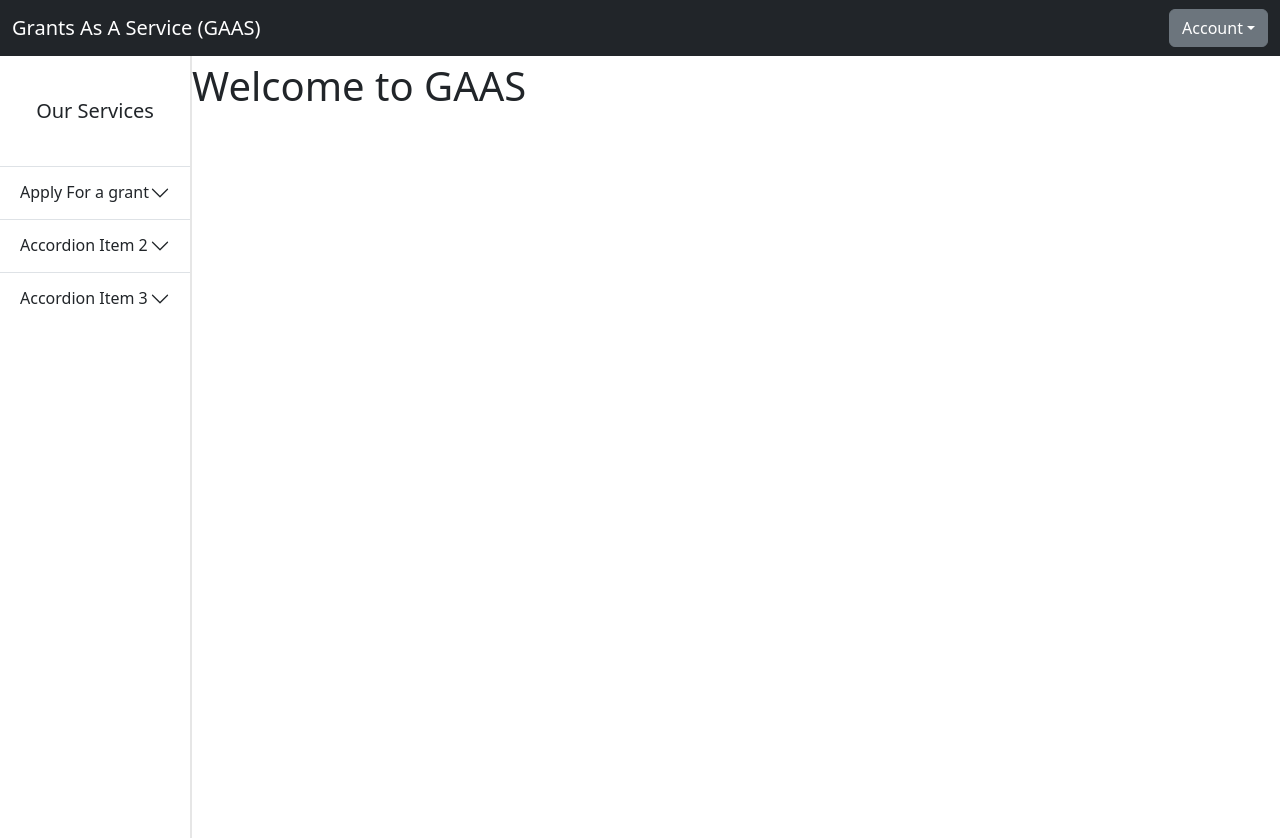
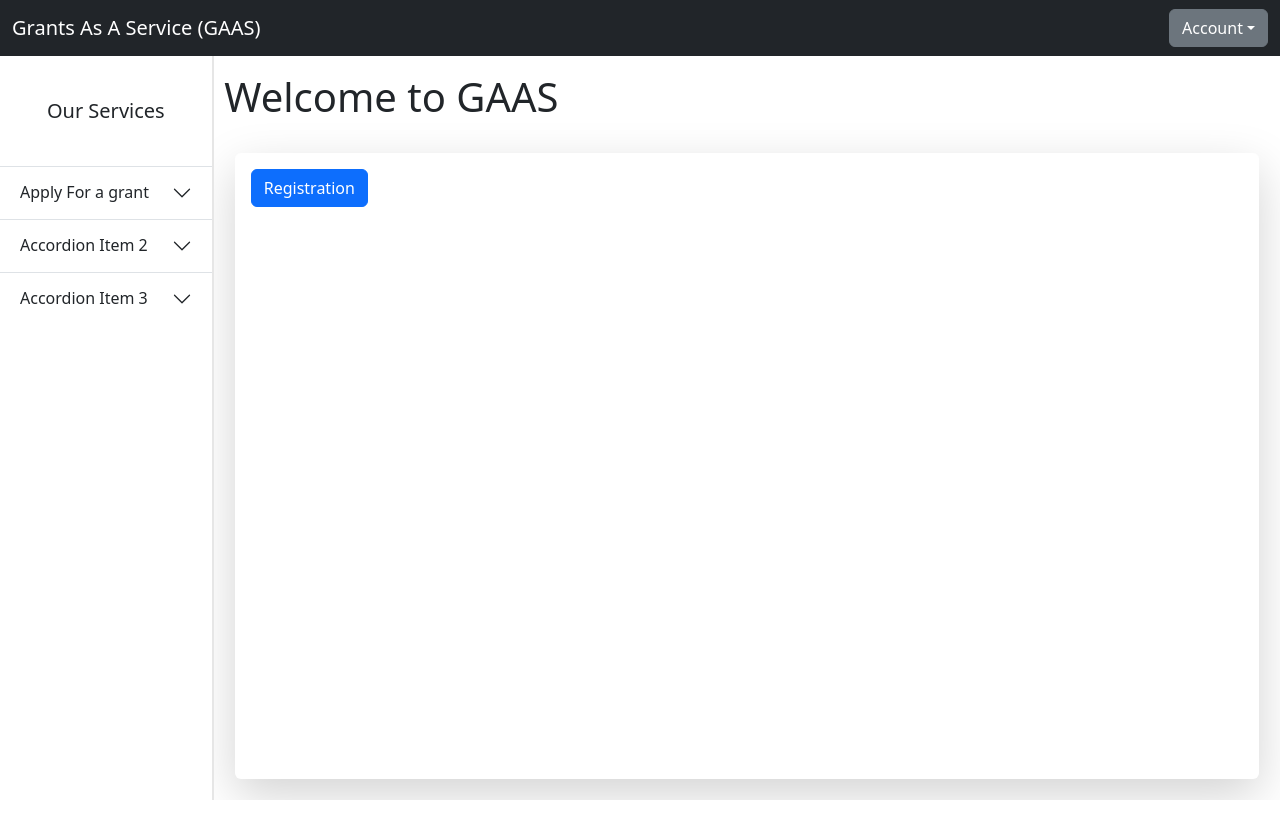
Before and after one commit to Grants-As-A-Service/front-end, a React (Create React App) app: page / in a window 1280 px wide. Shown: the top 838 px of the page. After the commit the page ends 800 px from the top, so only its background shows below. Built offline with nearby package versions, Linux system fonts and the light colour scheme.

Commit message:
added reg page
idk what the inputs are though, also theres two scrol bars gotta fix css

```diff
--- a/public/index.html
+++ b/public/index.html
@@ -1,13 +1,19 @@
 <!DOCTYPE html>
 <html lang="en">
     <head>
+        <link rel="stylesheet" href="https://fonts.googleapis.com/css2?family=Material+Symbols+Outlined:opsz,wght,FILL,GRAD@48,400,0,0" />
         <meta charset="utf-8" />
         <style>
-            html, body{min-height:100%;}
-            body{height:100vh;}
+            html,
+            body {
+                min-height: 100%;
+            }
+            body {
+                height: 100vh;
+            }
         </style>
     </head>
     <body>
-        <div id="root" style="width:100%; height:100%;"></div>
+        <div id="root"></div>
     </body>
 </html>
--- a/src/components/content-stack/NavigationStack.tsx
+++ b/src/components/content-stack/NavigationStack.tsx
@@ -40,5 +40,5 @@ export const NavigationStack = ({ children, intialItem }: { children: React.Reac
         window.dispatchEvent(new CustomEvent("activate-screen", { detail: { args: intialItem } }));
     }, []);
 
-    return <div className="content">{children}</div>;
+    return <div className="fitParent" style={{ overflow: 'auto' }}>{children}</div>;
 };
--- a/src/components/content/Home.tsx
+++ b/src/components/content/Home.tsx
@@ -1,32 +1,31 @@
 import { useContext } from "react";
+import { Button } from "reactstrap";
 import { AuthContext } from "../../providers/AuthProvider";
 import { SwapScreenADT } from "../content-stack/NavigationStack";
 
+const LandingPage = ({ swapScreen }: { swapScreen: SwapScreenADT }) => {
+    return (
+        <div style={{ padding: "1%", height: "100%", width: "100%", display: "flex", flexDirection: "column" }}>
+            <p className="fs-1">Welcome to GAAS</p>
+            <div style={{ padding: "1%", height: "100%" }}>
+                <div className="shadow-lg p-3 mb-5 bg-white rounded fitParent">
+                    <Button color="primary" onClick={() => swapScreen("Registration")}>
+                        Registration
+                    </Button>
+                </div>
+            </div>
+        </div>
+    );
+};
 
+const HomeLoggedIn = ({ swapScreen }: { swapScreen: SwapScreenADT }) => {
+    const profileData = {}; //some redux fetch or just a provider
 
-const LandingPage = () => {
-    return (
-        <div>
-            <p className="fs-1">Welcome to GAAS</p>
-        </div>
-    )
-}
-
-
-const HomeLoggedIn = () => {
-    const profileData = {} //some redux fetch or just a provider
-
-    return (
-        <div></div>
-    )
-}
-
+    return <div></div>;
+};
 
 export default function Home({ swapScreen }: { swapScreen: SwapScreenADT }) {
-    const { isLoggedIn } = useContext(AuthContext)
+    const { isLoggedIn } = useContext(AuthContext);
 
-    return (
-        isLoggedIn ? <HomeLoggedIn/> :  <LandingPage/>
-    )
-
+    return isLoggedIn ? <HomeLoggedIn swapScreen={swapScreen} /> : <LandingPage swapScreen={swapScreen} />;
 }
--- a/src/components/content/Registration.tsx
+++ b/src/components/content/Registration.tsx
@@ -1,10 +1,76 @@
+import { Form, FormGroup, Label, Input, FormText, Button } from "reactstrap";
 import { SwapScreenADT } from "../content-stack/NavigationStack";
+import Icon from "../items/icon";
 
 export default function Registration({ swapScreen }: { swapScreen: SwapScreenADT }) {
     return (
-        <div>
-            Registration
-            <button onClick={() => swapScreen("OnBoarding")}> switch to onboarding</button>
-        </div>
+        <>
+            <div style={{ position: "absolute" }}>
+                <div className="iconHover" style={{ position: "relative", top: "20px", left: "20px" }} onClick={() => swapScreen("Home")}>
+                    <Icon name="arrow_back" />
+                </div>
+            </div>
+            <div style={{ padding: "5%" }}>
+                <Form>
+                    <p className="fs-1">Registration</p>
+                    <FormGroup>
+                        <Label for="exampleEmail">Email</Label>
+                        <Input id="exampleEmail" name="email" placeholder="with a placeholder" type="email" />
+                    </FormGroup>
+                    <FormGroup>
+                        <Label for="examplePassword">Password</Label>
+                        <Input id="examplePassword" name="password" placeholder="password placeholder" type="password" />
+                    </FormGroup>
+                    <FormGroup>
+                        <Label for="exampleSelect">Select</Label>
+                        <Input id="exampleSelect" name="select" type="select">
+                            <option>1</option>
+                            <option>2</option>
+                            <option>3</option>
+                            <option>4</option>
+                            <option>5</option>
+                        </Input>
+                    </FormGroup>
+                    <FormGroup>
+                        <Label for="exampleSelectMulti">Select Multiple</Label>
+                        <Input id="exampleSelectMulti" multiple name="selectMulti" type="select">
+                            <option>1</option>
+                            <option>2</option>
+                            <option>3</option>
+                            <option>4</option>
+                            <option>5</option>
+                        </Input>
+                    </FormGroup>
+                    <FormGroup>
+                        <Label for="exampleText">Text Area</Label>
+                        <Input id="exampleText" name="text" type="textarea" />
+                    </FormGroup>
+                    <FormGroup>
+                        <Label for="exampleFile">File</Label>
+                        <Input id="exampleFile" name="file" type="file" />
+                        <FormText>
+                            This is some placeholder block-level help text for the above input. It‘s a bit lighter and easily wraps to a new line.
+                        </FormText>
+                    </FormGroup>
+                    <FormGroup tag="fieldset">
+                        <legend>Radio Buttons</legend>
+                        <FormGroup check>
+                            <Input name="radio1" type="radio" /> <Label check>Option one is this and that—be sure to include why it‘s great</Label>
+                        </FormGroup>
+                        <FormGroup check>
+                            <Input name="radio1" type="radio" />{" "}
+                            <Label check>Option two can be something else and selecting it will deselect option one</Label>
+                        </FormGroup>
+                        <FormGroup check disabled>
+                            <Input disabled name="radio1" type="radio" /> <Label check>Option three is disabled</Label>
+                        </FormGroup>
+                    </FormGroup>
+                    <FormGroup check>
+                        <Input type="checkbox" /> <Label check>Check me out</Label>
+                    </FormGroup>
+                    <Button>Submit</Button>
+                </Form>
+            </div>
+        </>
     );
 }
--- /dev/null
+++ b/src/components/items/icon.tsx
@@ -0,0 +1,3 @@
+export default function Icon({ name }: { name: string }) {
+    return <span className="material-symbols-outlined">{name}</span>;
+}
--- a/src/styles/body.scss
+++ b/src/styles/body.scss
@@ -4,14 +4,26 @@
     height: 100%;
 }
 
+.fitParent {
+    width: 100%;
+    height: 100%;
+}
+
+.iconHover :hover {
+    cursor: grab;
+    background-color: #a0a0a0;
+    border-radius: 50%;
+}
 
 
 .sideBar {
-    width: 15vw;
+    width: 20vw;
     height: 100%;
-    border-right: 2px solid #E6E6E6 ;
+    border-right: 2px solid #e6e6e6;
 }
 
-.content {
-    width: fit-content;
+#root {
+    display: flex;
+    flex-direction: column;
+    height: 100%;
 }
```
